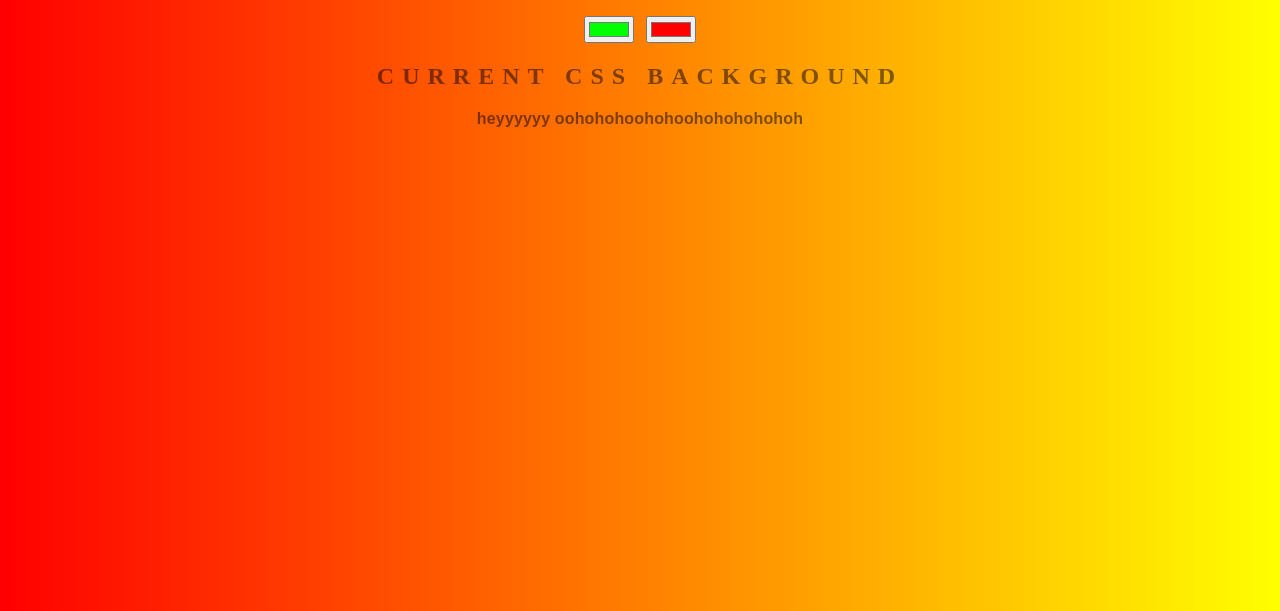
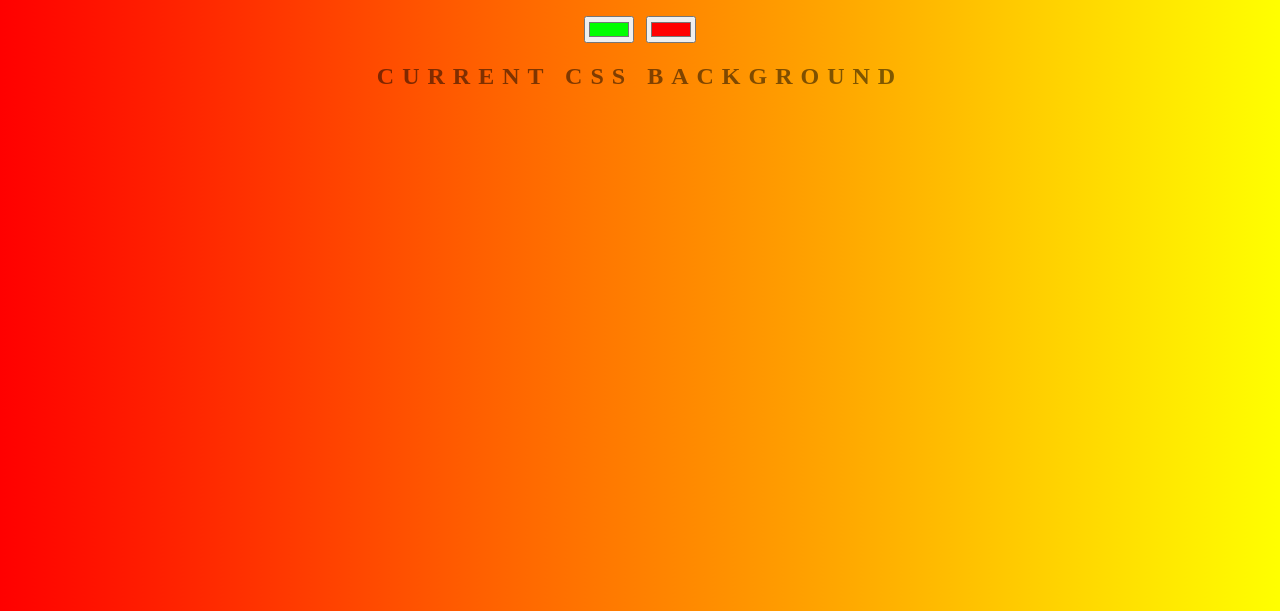
Before and after one commit to nbelvill/bellwork, a plain HTML site: page index.html in a window 1280 px wide. Shown: the part 189-800 px from the top of the page. Drawn offline with Linux system fonts and the light colour scheme.

Commit message:
Update index.html

```diff
--- a/index.html
+++ b/index.html
@@ -9,7 +9,7 @@
 	<input class="color1" type="color" name="color1" value="#00ff00">
 	<input class="color2" type="color" name="color2" value="#ff0000">
 	<h2>Current CSS Background</h2>
-	<h3>heyyyyyy  oohohohoohohoohohohohohoh</h3>
+	<h3></h3>
 	<script type="text/javascript" src="script.js"></script>
 </body>
 </html>
```
